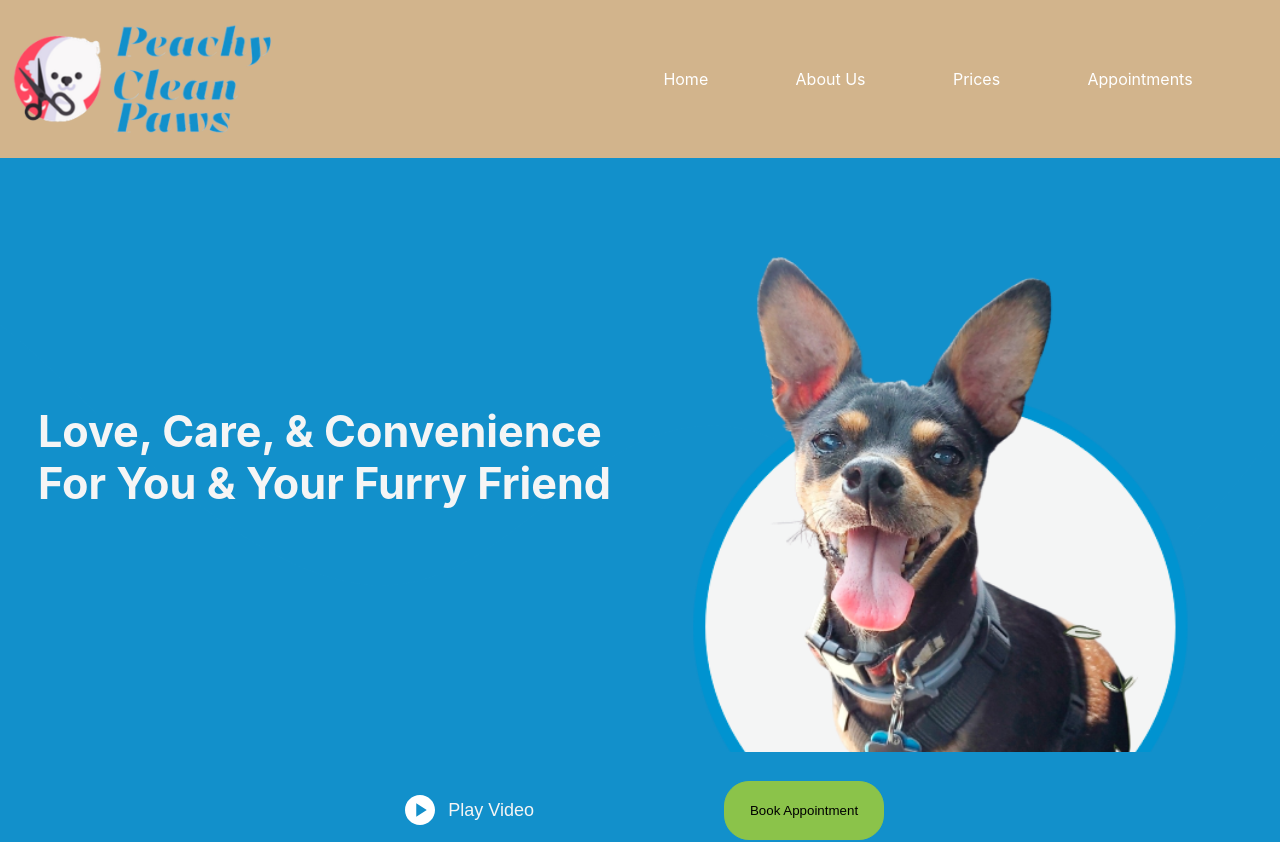
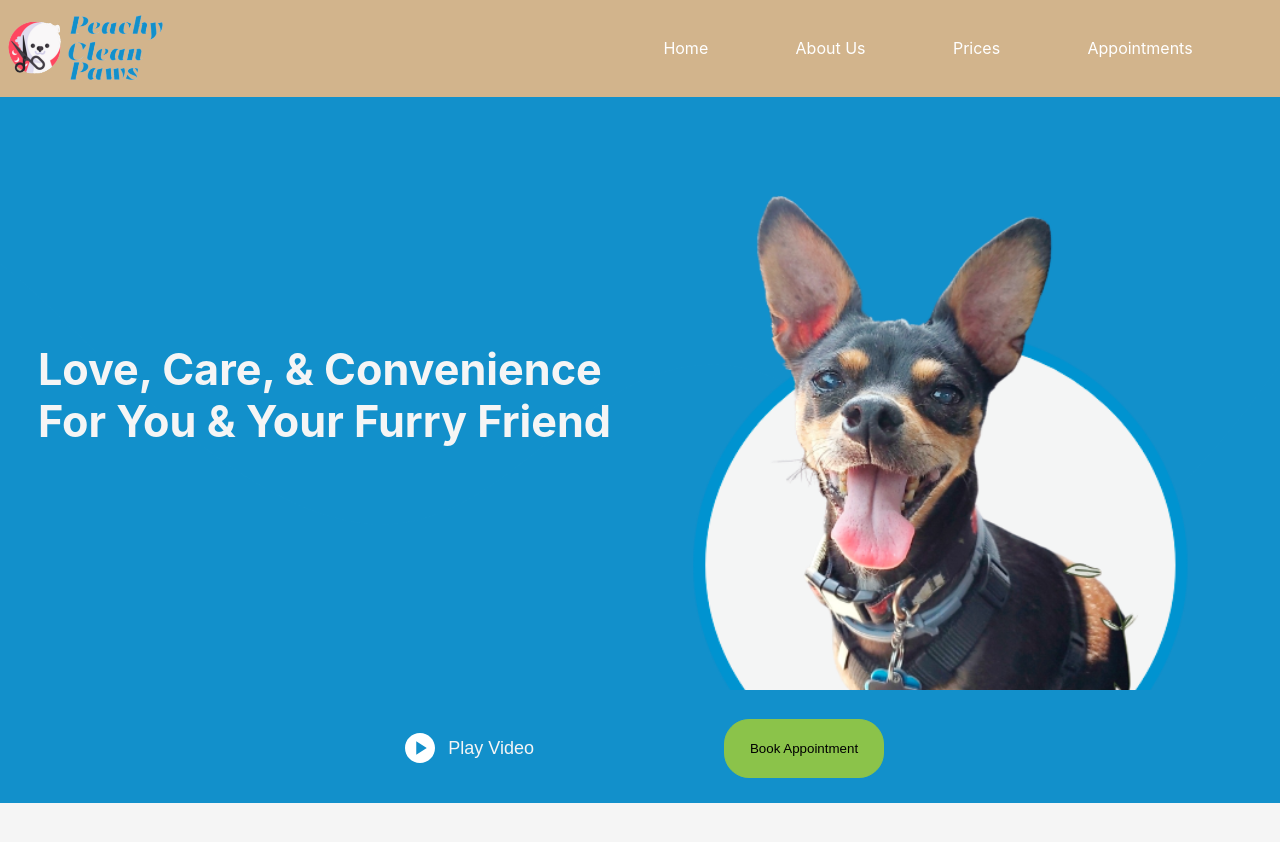
Before and after one commit to Parrasite9/peachyCleanPaws, a React (Create React App) app: page / in a window 1280 px wide. Shown: the top 842 px of the page. Built offline with nearby package versions, Linux system fonts and the light colour scheme.

Commit message:
media 1000 navbar

```diff
--- a/src/css/Home/Navbar.css
+++ b/src/css/Home/Navbar.css
@@ -95,5 +95,11 @@
 @media (min-width: 900px) {
     .mobile__navlinks__container {
     display: none;
+    }
 }
+
+@media (min-width: 1000px) {
+    .logo {
+        width: 30%;
+    }
 }
```
